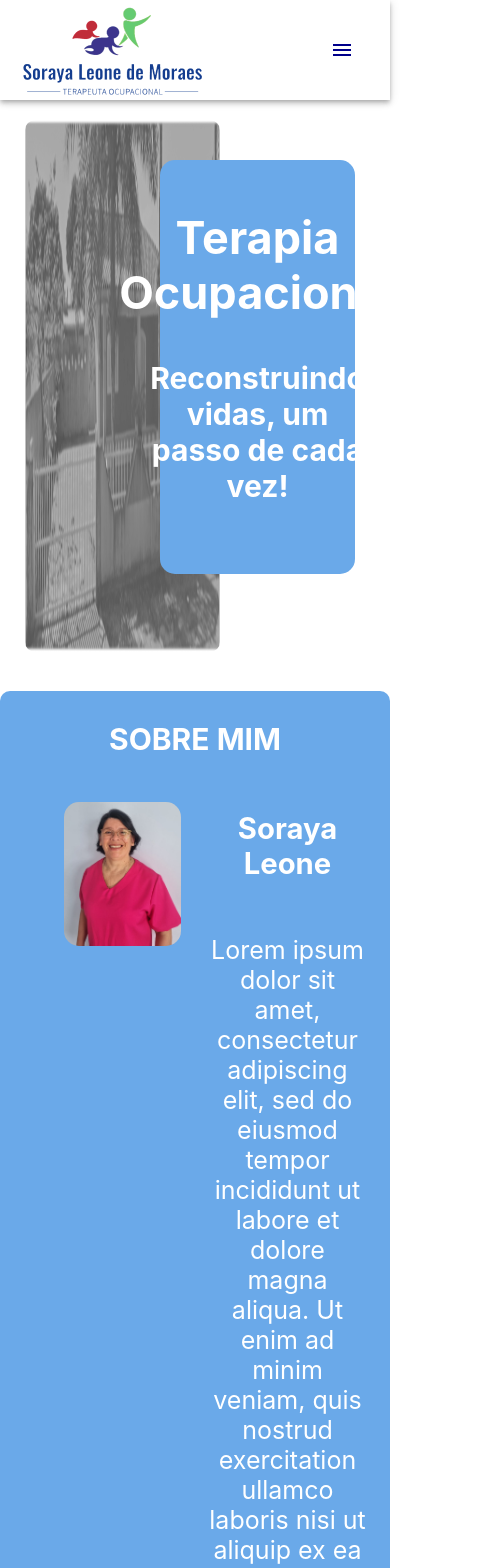
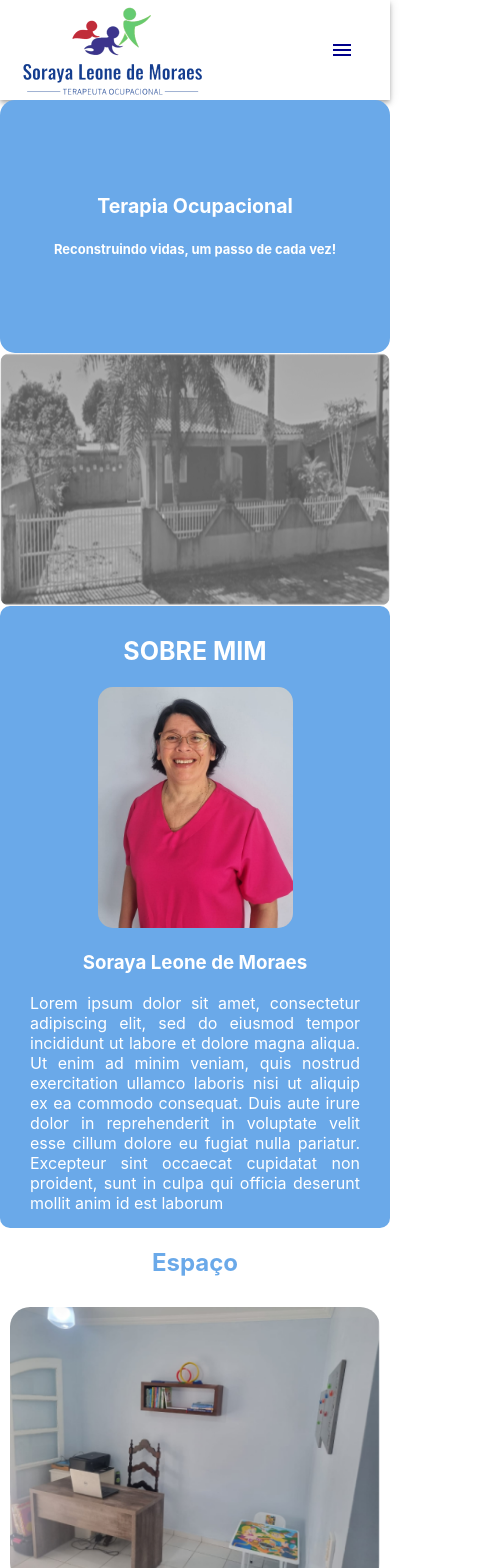
Before and after one commit to RonnySk/sorayaTo_web_page, a React (Create React App) app: page / in a window 390 px wide. Shown: the top 1568 px of the page, 495 px wide, since content can reach past the window. Built offline with nearby package versions, Linux system fonts and the light colour scheme.

Commit message:
update section 4, remove carousel

```diff
--- a/src/App.css
+++ b/src/App.css
@@ -3,17 +3,14 @@
 @media (max-width: 768px) {
     .container-section1{
     display: flex;
-    flex-direction: row;
+    flex-direction:column-reverse;
     justify-content: center;
-    height: 70vh;
+    height: 60vh;
 }
 
 .consultorioImg-section1{
-    width: 50%;
-    height: 90%;
-    margin-top: 20px;
-    margin-bottom: 20px;
-    margin-left: 50px;
+    width: 100%;
+    height: 50%;
     border-radius: 10px;
 }
 
@@ -23,13 +20,12 @@
     justify-content: center;
     align-items: center;
     text-align: center;
-    transform: translate(-60px, 60px);
     background-color: #6aa9e9;
-    font-size: 30px;
+    font-size: 13px;
     font-weight: bold;
     color: white;
-    width: 50%;
-    height: 70%;
+    width: 100%;
+    height: 50%;
     border-radius: 15px;
 }
 
@@ -40,6 +36,7 @@
 .section2{
     display: flex;
     flex-direction:column;
+    justify-content: center;
     text-align: center;
     background-color: #6aa9e9;
     border-radius: 10px;
@@ -48,29 +45,18 @@
 
 .section2 h2{
     margin-top: 30px;
-    font-size: 30px;
-}
-
-.second-section2{
-    display: flex;
-    flex-direction: row;
-    justify-content: space-around;
+    font-size: 25px;
 }
 
 .foto-perfil{
-    width: 30%;
+    width: 50%;
     height: 30%;
     border-radius: 15px;
-    margin: 20px 0 30px 40px;
 }
 
-.about-me{
-    display: flex;
-    flex-direction: column;
-    align-items: center;
-    width: 30%;
-    margin-right: 20px;
-    font-size: 25px;
+.about-me p{
+    text-align:justify;
+    margin: 15px 30px;
 }
 
 .section3{
@@ -80,6 +66,12 @@
     background-color: white;
     border-radius: 10px;
     color: #6aa9e9;
+}
+
+.section3 img{
+    border-radius: 20px;
+    margin: 10px;
+
 }
 
 .carousel-root{
--- a/src/components/Section2.jsx
+++ b/src/components/Section2.jsx
@@ -1,4 +1,3 @@
-import { Box, Typography } from "@mui/material";
 import React from "react";
 import sorayaPerfilImg from "../images/soraya_perfil.png.jpg";
 
@@ -13,7 +12,7 @@ export default function Section2() {
           alt="foto profissional de Soraya"
         />
         <div className="about-me">
-          <h3>Soraya Leone</h3>
+          <h3>Soraya Leone de Moraes</h3>
           <p>
             Lorem ipsum dolor sit amet, consectetur adipiscing elit, sed do
             eiusmod tempor incididunt ut labore et dolore magna aliqua. Ut enim
--- a/src/components/Section3.jsx
+++ b/src/components/Section3.jsx
@@ -7,8 +7,14 @@ import "react-responsive-carousel/lib/styles/carousel.min.css";
 export default function Section3() {
   return (
     <div className="section3">
-      <h2>ESTRUTURA</h2>
-      <div className="carouselImg">
+      <h2>Espaço</h2>
+      <img src={consultorio_interno1} alt="imagem interna do consultorio" />
+      <img
+        src={consultorio_interno2}
+        alt="imagem interna do consultorio dois"
+      />
+
+      {/* <div className="carouselImg">
         <Carousel width={600}>
           <div>
             <img
@@ -25,7 +31,7 @@ export default function Section3() {
             />
           </div>
         </Carousel>
-      </div>
+      </div> */}
     </div>
   );
 }
```
